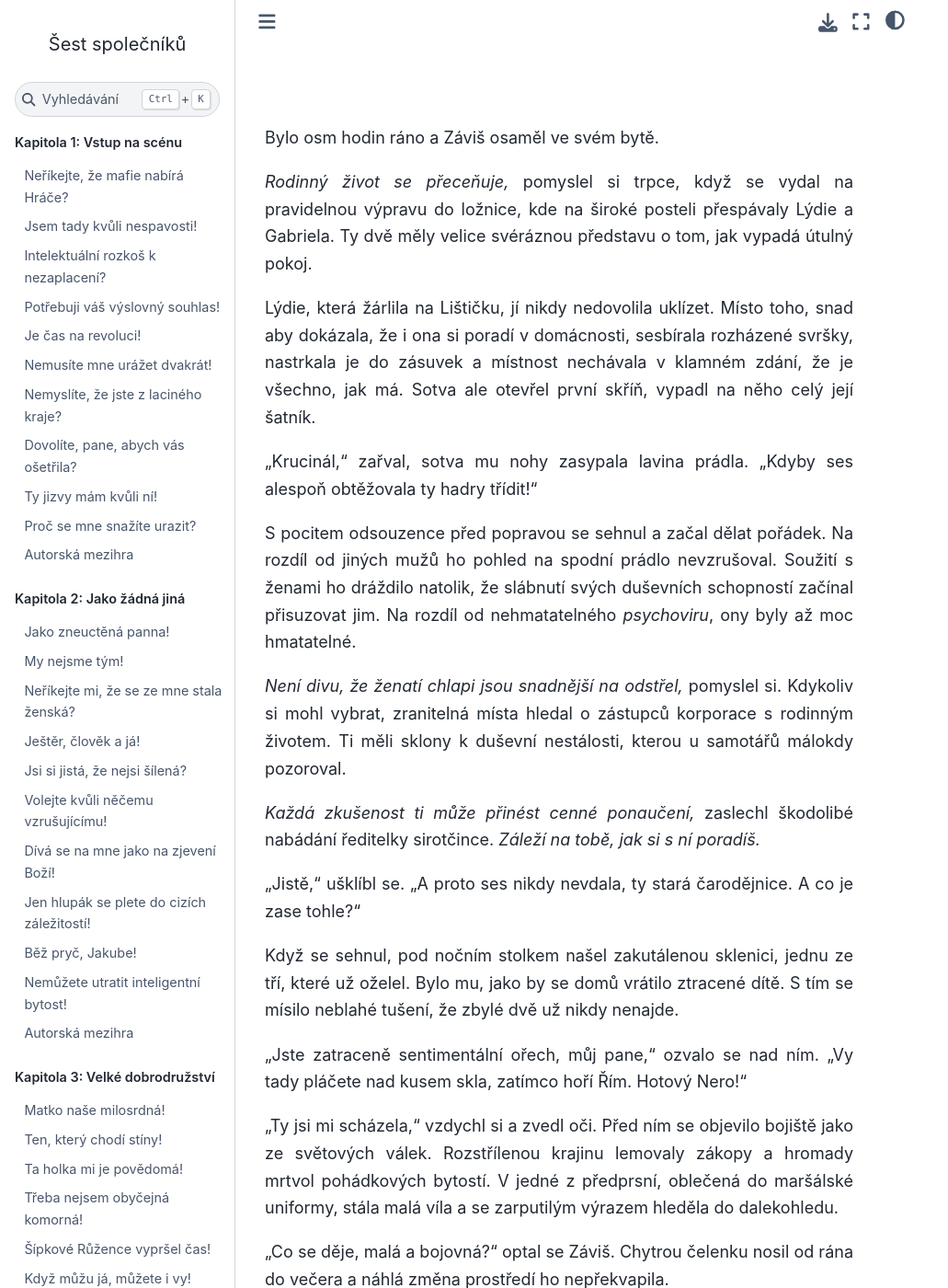
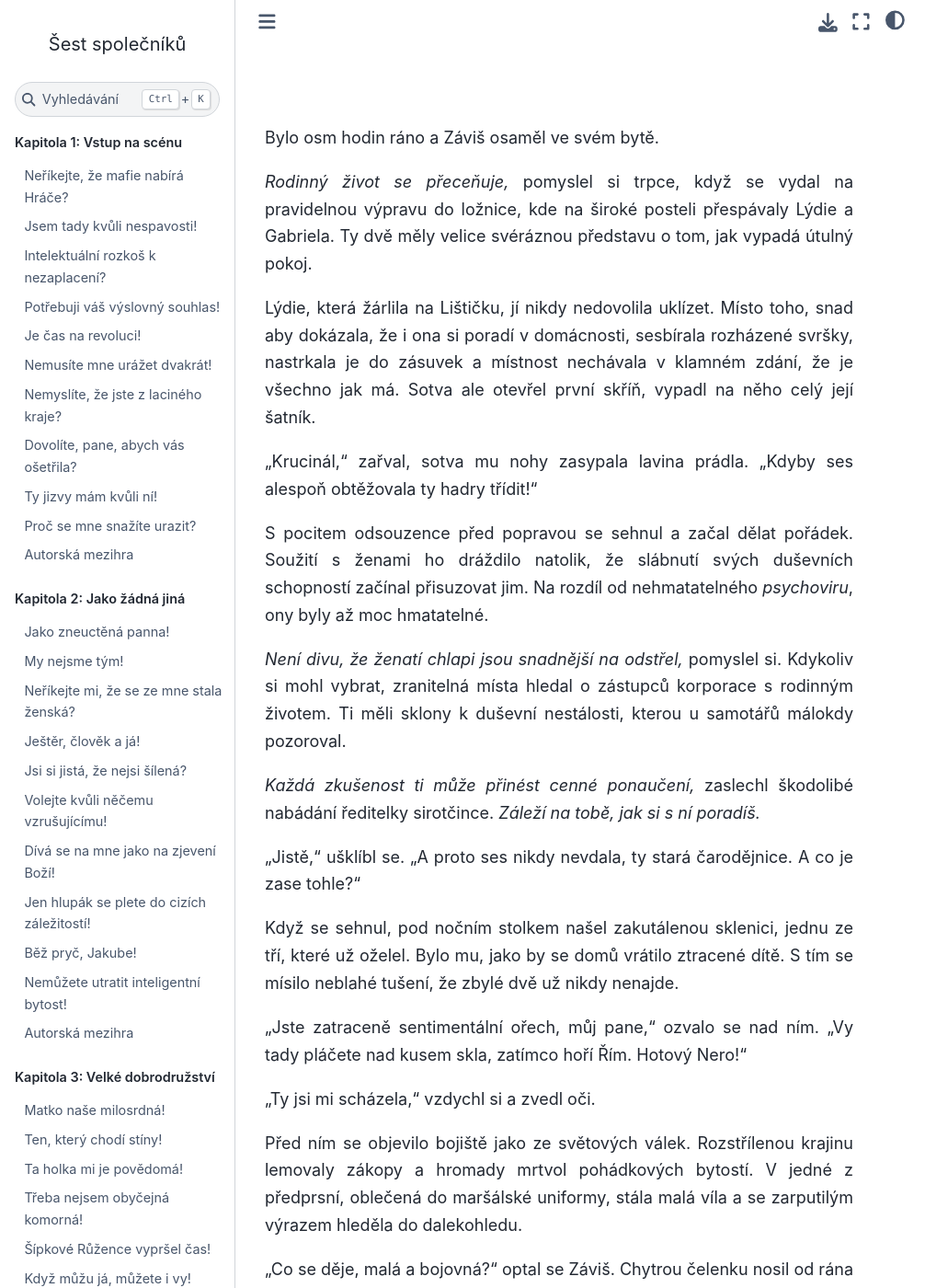
Before and after one commit to hanpari/sest-spolecniku, a Sphinx documentation site: the page built from source/sest_spolecniku/014/01.md, in a window 1280 px wide and 1400 px high. Shown: the whole window at 92% size, without its empty margins (0-1031 px from the left). Built offline with Sphinx 7.4.7 and the Sphinx Book theme 1.1.4, drawn with Linux system fonts in a browser that asks for light colours; pages that are not in the unit, such as notebooks, are missing from menus; some of the changed text lies outside the part shown.

Commit message:
Update 01.md

```diff
--- a/source/sest_spolecniku/014/01.md
+++ b/source/sest_spolecniku/014/01.md
@@ -4,11 +4,11 @@ Bylo osm hodin ráno a Záviš osaměl ve svém bytě.
 
 *Rodinný život se přeceňuje,* pomyslel si trpce, když se vydal na pravidelnou výpravu do ložnice, kde na široké posteli přespávaly Lýdie a Gabriela. Ty dvě měly velice svéráznou představu o tom, jak vypadá útulný pokoj.
 
-Lýdie, která žárlila na Lištičku, jí nikdy nedovolila uklízet. Místo toho, snad aby dokázala, že i ona si poradí v domácnosti, sesbírala rozházené svršky, nastrkala je do zásuvek a místnost nechávala v klamném zdání, že je všechno, jak má. Sotva ale otevřel první skříň, vypadl na něho celý její šatník.
+Lýdie, která žárlila na Lištičku, jí nikdy nedovolila uklízet. Místo toho, snad aby dokázala, že i ona si poradí v domácnosti, sesbírala rozházené svršky, nastrkala je do zásuvek a místnost nechávala v klamném zdání, že je všechno jak má. Sotva ale otevřel první skříň, vypadl na něho celý její šatník.
 
 "Krucinál," zařval, sotva mu nohy zasypala lavina prádla. "Kdyby ses alespoň obtěžovala ty hadry třídit!"
 
-S pocitem odsouzence před popravou se sehnul a začal dělat pořádek. Na rozdíl od jiných mužů ho pohled na spodní prádlo nevzrušoval. Soužití s ženami ho dráždilo natolik, že slábnutí svých duševních schopností začínal přisuzovat jim. Na rozdíl od nehmatatelného *psychoviru*, ony byly až moc hmatatelné.
+S pocitem odsouzence před popravou se sehnul a začal dělat pořádek. Soužití s ženami ho dráždilo natolik, že slábnutí svých duševních schopností začínal přisuzovat jim. Na rozdíl od nehmatatelného *psychoviru*, ony byly až moc hmatatelné.
 
 *Není divu, že ženatí chlapi jsou snadnější na odstřel,* pomyslel si. Kdykoliv si mohl vybrat, zranitelná místa hledal o zástupců korporace s rodinným životem. Ti měli sklony k duševní nestálosti, kterou u samotářů málokdy pozoroval.
 
```
Also changed, not shown: other parts of source/sest_spolecniku/014/01.md (+4 -2 lines).
